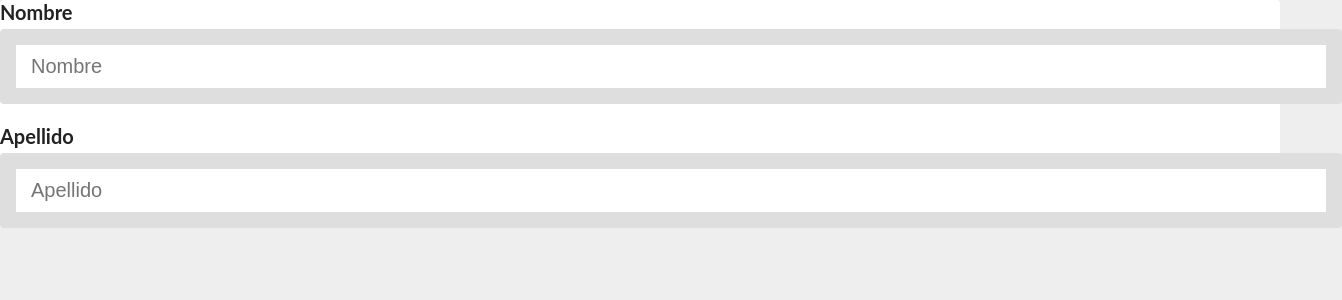
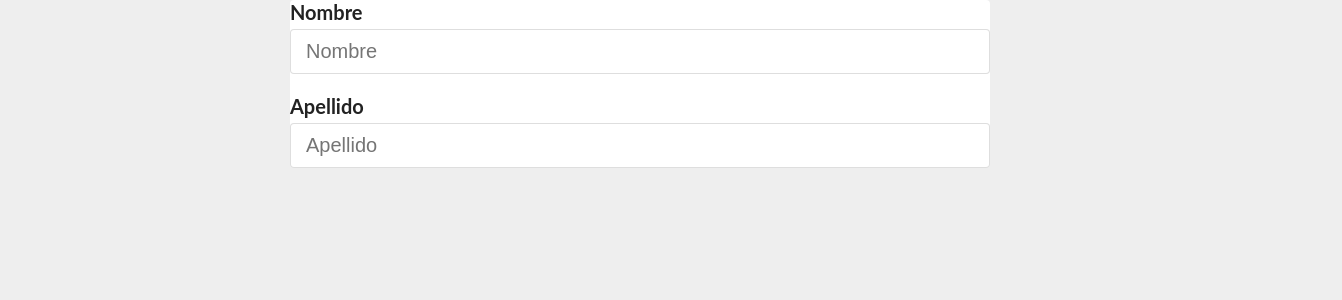
Before and after one commit to Chrisbadill/practica-gestor-usuarios, a React (Create React App) app: page / in a window 1280 px wide. Shown: the top 300 px of the page, 1342 px wide, since content can reach past the window. Built offline with nearby package versions, Linux system fonts and the light colour scheme.

Commit message:
se agrego el componente Container

```diff
--- a/src/App.js
+++ b/src/App.js
@@ -1,12 +1,14 @@
 import useFormulario from "./hooks/useFormulario";
 import Input from "./components/Input";
 import Card from "./components/Card";
+import Container from "./components/Container";
 
 function App() {
   const [formulario, handleChange] = useFormulario({ name: "", lastname: "" });
 
   console.log(formulario);
   return (
+    <Container>
       <Card>
         <form>
           <Input
@@ -25,6 +27,7 @@ function App() {
           />
         </form>
       </Card>
+    </Container>
   );
 }
 
--- /dev/null
+++ b/src/components/Container.css
@@ -0,0 +1,5 @@
+.container {
+    max-width: 700px;
+    margin-left: auto;
+    margin-right: auto;
+}
--- /dev/null
+++ b/src/components/Container.js
@@ -0,0 +1,7 @@
+import "./Container.css";
+
+const Container = ({ children }) => {
+  return <div className="container">{children}</div>;
+};
+
+export default Container;
--- a/src/components/Input.css
+++ b/src/components/Input.css
@@ -15,9 +15,10 @@ margin-bottom: 20px;
     outline: 0;
     font-size: 20px;
     padding: 10px 15px;
-    border: 1pc solid rgb(34, 34, 34,0.15);
+    border: 1px solid rgb(34, 34, 34,0.15);
     color: #222;
     border-radius: 4px;
     width: 100%;
+    box-sizing: border-box;
 
 }
```
Lines whose indentation alone changed are shown as unchanged.
